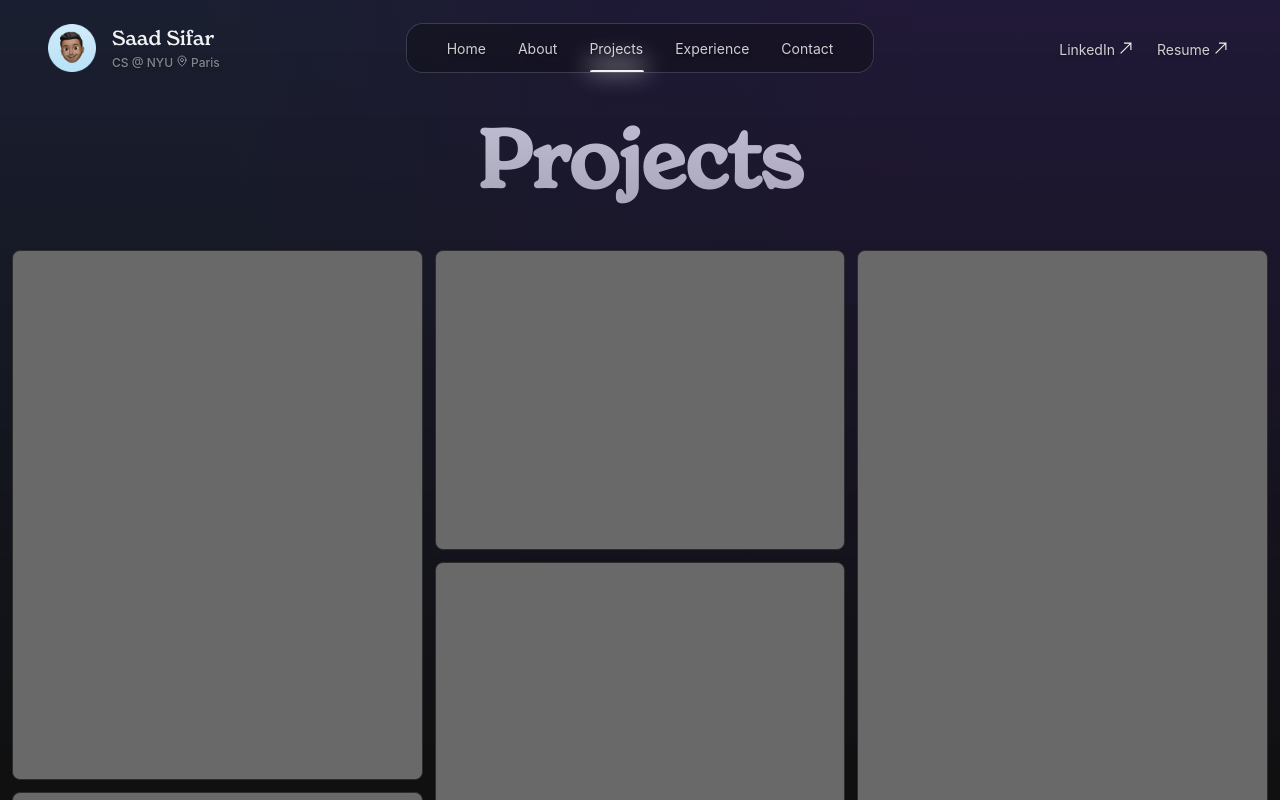
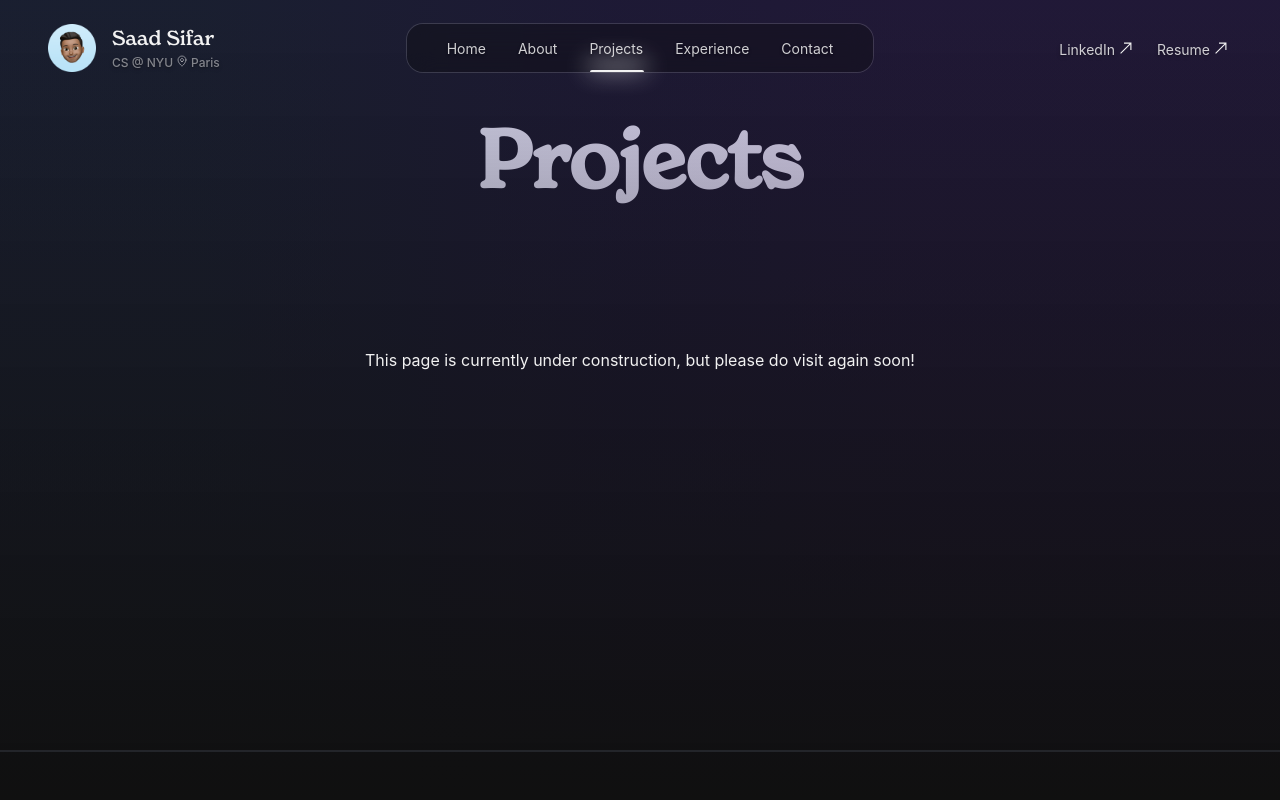
Before and after one commit to one-loop/portfolio-2025, a React app: page /projects in a window 1280 px wide. Shown: the top 800 px of the page. Built offline with nearby package versions, Linux system fonts and the light colour scheme.

Commit message:
construction banner projects page

```diff
--- a/src/pages/Projects.css
+++ b/src/pages/Projects.css
@@ -26,6 +26,13 @@ html, body {
     overflow-x: clip
 }
 
+.wip-bnaner {
+    height: 50vh;
+    width: 100vw;
+    text-align: center;
+    margin-top: 250px;
+}
+
 .showcase {
     display: flex;
     flex-direction: row;
@@ -35,6 +42,7 @@ html, body {
     position: relative;
     z-index: 2;
     margin-bottom: 150px;
+    display: none;
 }
 
 .showcase section {
--- a/src/pages/Projects.js
+++ b/src/pages/Projects.js
@@ -21,6 +21,7 @@ const Projects = () => {
   return (
     <div>
       <div className="gradient projects">
+        <div className="wip-bnaner">This page is currently under construction, but please do visit again soon!</div>
         <div className="showcase">
           <section className="col-1">
             <div className="item-one"></div>
```
